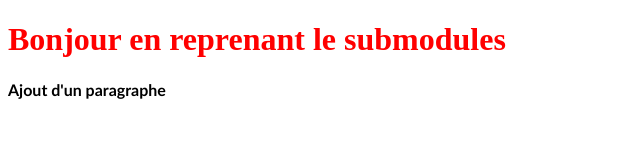
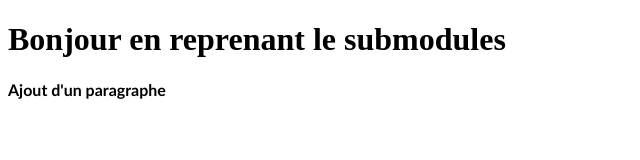
Before and after one commit to NicolasT2802/pages_statiques, a plain HTML site: page src/index.html in a window 1280 px wide. Shown: the whole page, without its empty margins (0-640 px from the left). Drawn offline with Linux system fonts and the light colour scheme; files that its build step writes are made by us from their sources.

Commit message:
correction

```diff
--- a/src/scss/index.css
+++ b/src/scss/index.css
@@ -3,7 +3,3 @@ p {
 		sans-serif;
 	font-weight: bold;
 }
-
-h1 {
-	color: red;
-}
```
